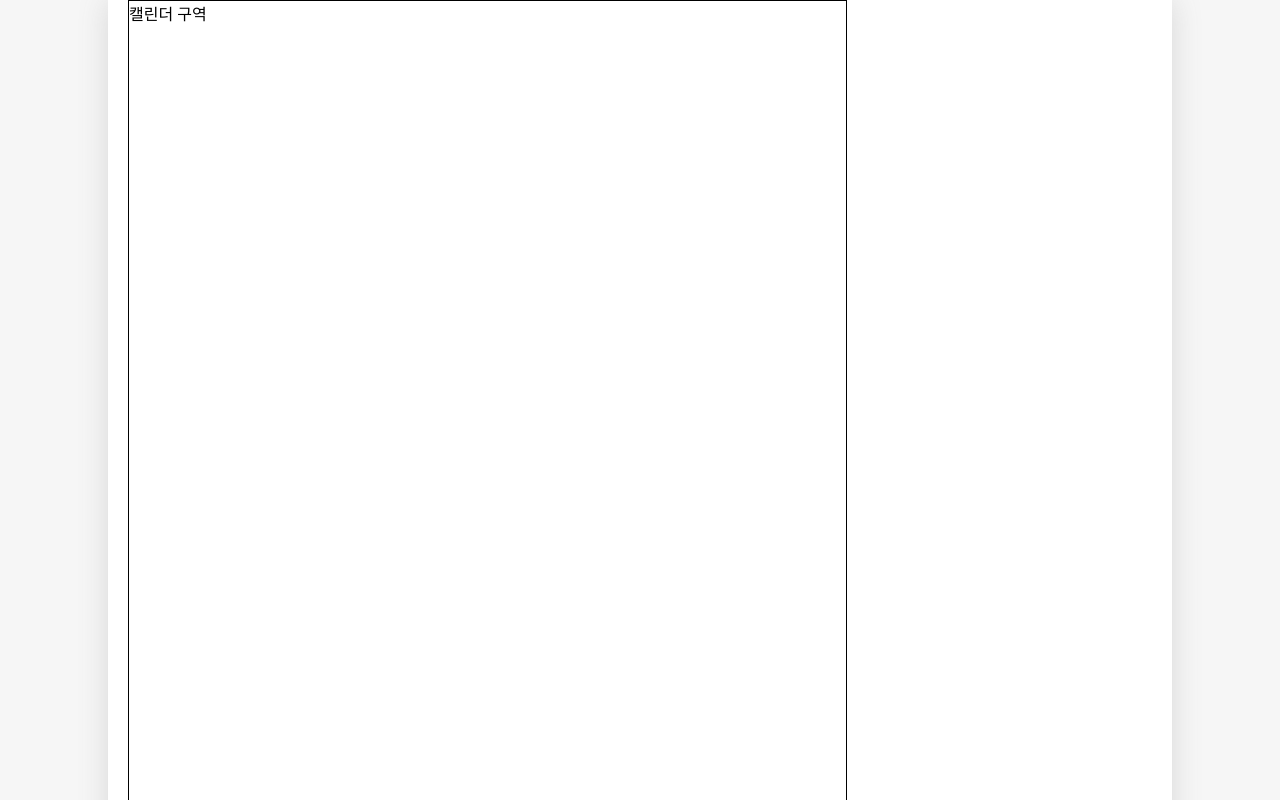
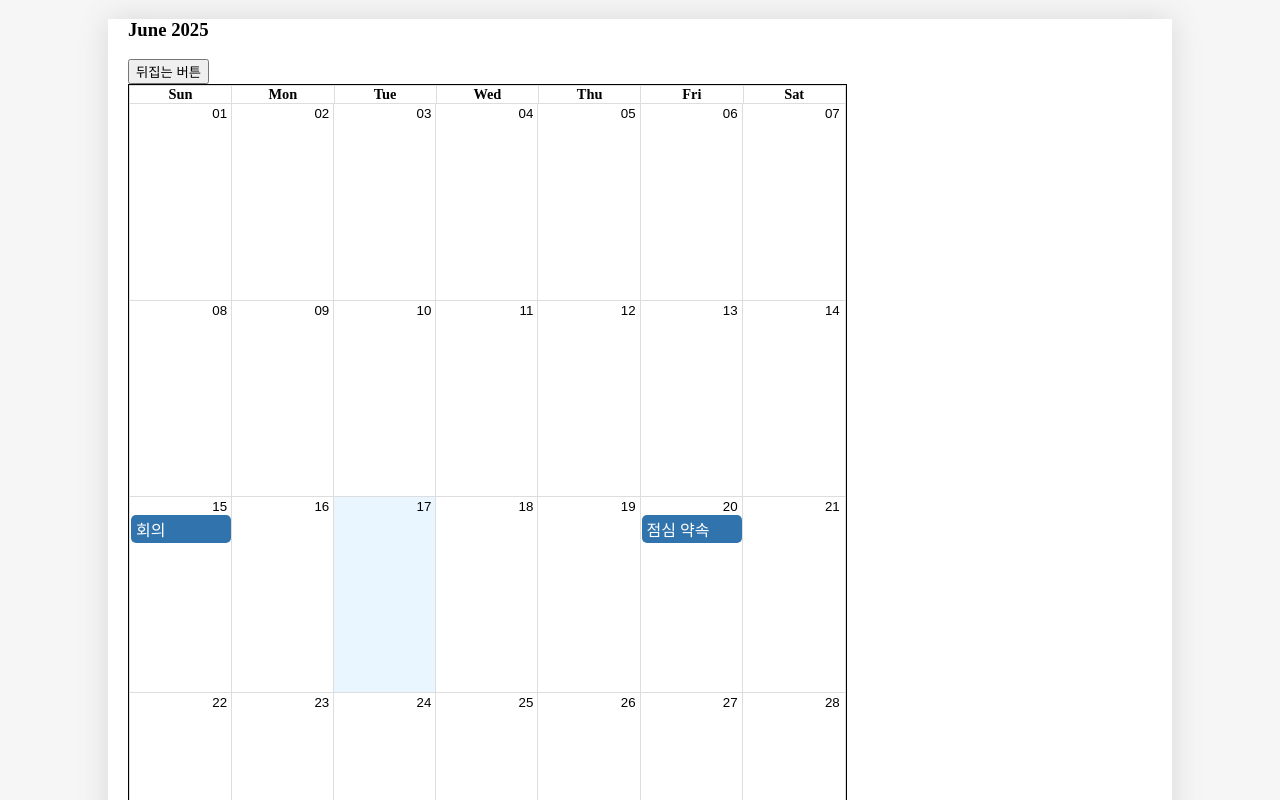
Before and after one commit to Junny-ee/CalogProject, a React (Vite) app: page / in a window 1280 px wide. Shown: the top 800 px of the page. Built offline with nearby package versions, Linux system fonts and the light colour scheme.

Commit message:
FrontCalendar 달력 라이브러리 구현, 스크롤 구현

```diff
--- a/package.json
+++ b/package.json
@@ -10,7 +10,9 @@
     "preview": "vite preview"
   },
   "dependencies": {
+    "moment": "^2.30.1",
     "react": "^19.1.0",
+    "react-big-calendar": "^1.19.4",
     "react-dom": "^19.1.0",
     "react-router-dom": "^7.6.2"
   },
--- a/src/components/BackBoard.jsx
+++ b/src/components/BackBoard.jsx
@@ -1,5 +1,11 @@
 import "./BackBoard.css";
-
-const BackBoard = () => {};
+const BackBoard = ({ setTurnCalender }) => {
+  return (
+    <div>
+      <p>ㅡㅡㅡㅡㅡㅡㅡㅡㅡㅡ백보드ㅡㅡㅡㅡㅡㅡㅡㅡㅡㅡ</p>
+      <button onClick={() => setTurnCalender(true)}>뒤집는 버튼</button>
+    </div>
+  );
+};
 
 export default BackBoard;
--- a/src/components/FrontCalendar.jsx
+++ b/src/components/FrontCalendar.jsx
@@ -1,7 +1,87 @@
 import "./FrontCalendar.css";
+import { Calendar, momentLocalizer } from "react-big-calendar";
+import moment from "moment";
+import "react-big-calendar/lib/css/react-big-calendar.css";
+import { useState, useEffect, useRef } from "react";
 
-const FrontCalendar = () => {
-  return <div className="FrontCalendar">캘린더 구역</div>;
+// 테스터용 임시 데이터
+const events = [
+  {
+    title: "회의",
+    start: new Date(2025, 5, 15, 10, 0),
+    end: new Date(2025, 5, 15, 12, 0),
+  },
+  {
+    title: "점심 약속",
+    start: new Date(2025, 5, 20, 13, 0),
+    end: new Date(2025, 5, 20, 14, 0),
+  },
+];
+
+const localizer = momentLocalizer(moment);
+
+const FrontCalendar = ({ setTurnCalendar, defaultView }) => {
+  const [date, setDate] = useState(new Date());
+  const calendarRef = useRef(null);
+
+  const handleWheel = (e) => {
+    e.preventDefault();
+    const newDate = new Date(date);
+
+    if (e.deltaY < 0) {
+      // 휠 위 → 이전 달
+      newDate.setMonth(newDate.getMonth() - 1);
+    } else {
+      // 휠 아래 → 다음 달
+      newDate.setMonth(newDate.getMonth() + 1);
+    }
+
+    setDate(newDate);
+  };
+
+  // 컴포넌트 mount 후 캘린더 영역에 휠 이벤트 등록
+  useEffect(() => {
+    const calBox = calendarRef.current; // 렌더링이 끝난 후 접근
+    if (calBox) {
+      calBox.addEventListener("wheel", handleWheel, { passive: false });
+      // addEventListener를 사용해 휠 스크롤 이벤트를 캘린더 DOM 요소에 등록함. //마우스 휠로 달력을 넘기는 동작 추가
+      //passive: false 스크롤 막기
+    }
+    return () => {
+      //클린업 함수 // 컴포넌트 사라질떄 , 즉 unmount 될때 이벤트 리스너 제거
+      // 스크롤 이벤트 중복 등록을 방지하고, 컴포넌트가 바뀌거나 언마운트 될 때 정리하려고
+      //컴포넌트가 unmount되거나 date 값이 바뀔 때 기존 이벤트를 제거함.
+      // /이걸 안 하면 handleWheel 이벤트가 계속 쌓여서 중복 실행되거나 메모리 누수가 발생할 수 있음
+      if (calBox) {
+        calBox.removeEventListener("wheel", handleWheel);
+      }
+    };
+  }, [date]); // date 바뀔때마다 useEffect 다시 실행됨 //즉 addEventListener 등록하겠단 의미
+
+  return (
+    <div>
+      <h3>{moment(date).format("MMMM YYYY")}</h3>
+      <button onClick={() => setTurnCalendar(false)}>뒤집는 버튼</button>
+
+      <div className="FrontCalendar" ref={calendarRef}>
+        <Calendar
+          localizer={localizer}
+          events={events}
+          date={date} // 달력의 날짜 상태를 내가 제어할지 라이브러리에 맡길지 결정됨
+          defaultView="month"
+          views={["month", "week", "day", "agenda"]}
+          startAccessor="start"
+          endAccessor="end"
+          toolbar={false}
+        />
+        {/*defaultView  처음 렌더링될 때 보여줄 기본 뷰 모드 :월간 보기
+        events : 일정목록
+        startAccessor : event.start 값을 시작 시간으로 사용함.
+        endAccessor : event.end 값을 끝 시간으로 사용함.
+        */}
+      </div>
+    </div>
+  );
 };
 
 export default FrontCalendar;
--- a/src/pages/Calendar.jsx
+++ b/src/pages/Calendar.jsx
@@ -1,12 +1,21 @@
+import BackBoard from "../components/BackBoard";
 import FrontCalendar from "../components/FrontCalendar";
 import ScheduleList from "../components/ScheduleList";
 import Summary from "../components/Summary";
+import { useState } from "react";
 const Calendar = () => {
+  const [turnCalendar, setTurnCalendar] = useState(true);
   return (
     <div>
-      <FrontCalendar />
-      <Summary />
-      <ScheduleList />
+      {turnCalendar ? (
+        <>
+          <FrontCalendar setTurnCalendar={setTurnCalendar} />
+          <Summary />
+          <ScheduleList />
+        </>
+      ) : (
+        <BackBoard setTurnCalender={setTurnCalendar} />
+      )}
     </div>
   );
 };
```
Also changed, not shown: 1 other file (tests, documents, lock files or other folders).
